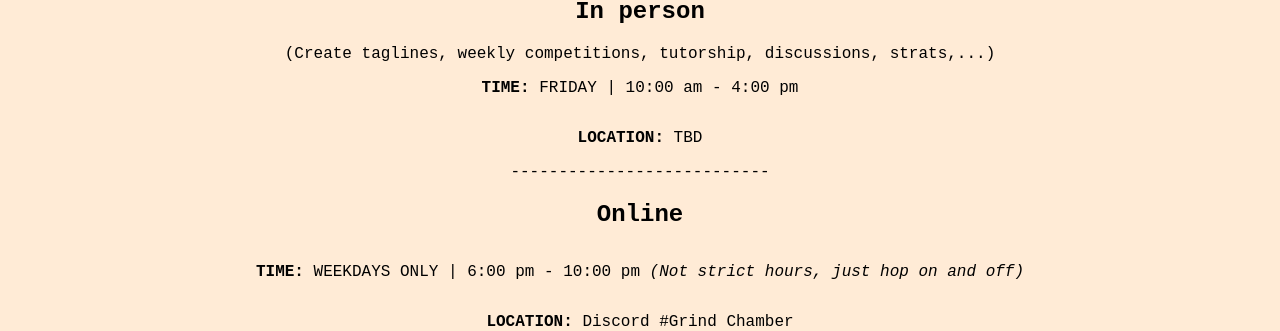
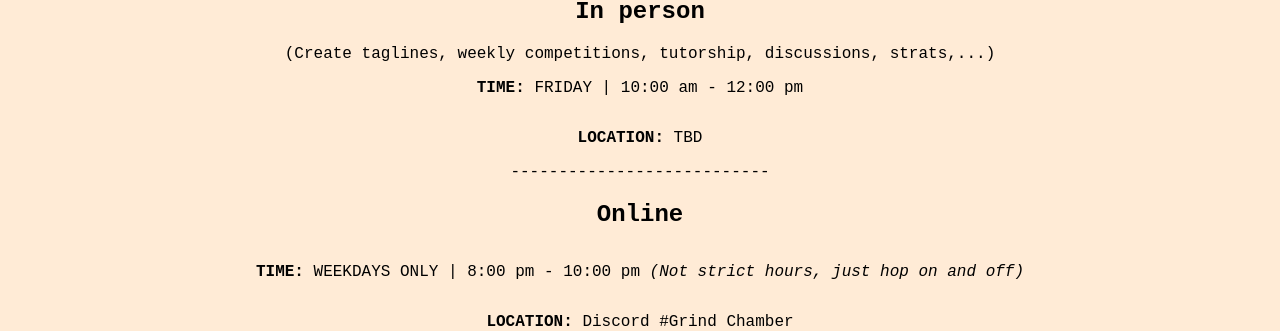
Before and after one commit to Longisrealll/cyberSecProj, a React (Vite) app in the folder wangara/: page /posts in a window 1280 px wide. Shown: the part 207-538 px from the top of the page. Built offline with nearby package versions, Linux system fonts and the light colour scheme; a web font is replaced by a local one.

Commit message:
date update

```diff
--- a/wangara/src/AllPages/MeetingPage.jsx
+++ b/wangara/src/AllPages/MeetingPage.jsx
@@ -15,12 +15,12 @@ export function MeetingPages({mode, setMode}){
             ---------------------------
             <h2>In person</h2>
             <figcaption>(Create taglines, weekly competitions, tutorship, discussions, strats,...)</figcaption>
-            <p><strong>TIME: </strong>FRIDAY | 10:00 am - 4:00 pm</p>
+            <p><strong>TIME: </strong>FRIDAY | 10:00 am - 12:00 pm</p>
             <p><strong>LOCATION: </strong>TBD </p>
             ---------------------------
             <h2>Online</h2>
             {/* <figcaption>(Grind CTF/writeups, keeping up with leader board)</figcaption> */}
-            <p><strong>TIME: </strong>WEEKDAYS ONLY | 6:00 pm - 10:00 pm <i>(Not strict hours, just hop on and off)</i></p>
+            <p><strong>TIME: </strong>WEEKDAYS ONLY | 8:00 pm - 10:00 pm <i>(Not strict hours, just hop on and off)</i></p>
             <p><strong>LOCATION: </strong>Discord #Grind Chamber</p>
             ---------------------------
             <p>More information, please contact us through: </p>
```
